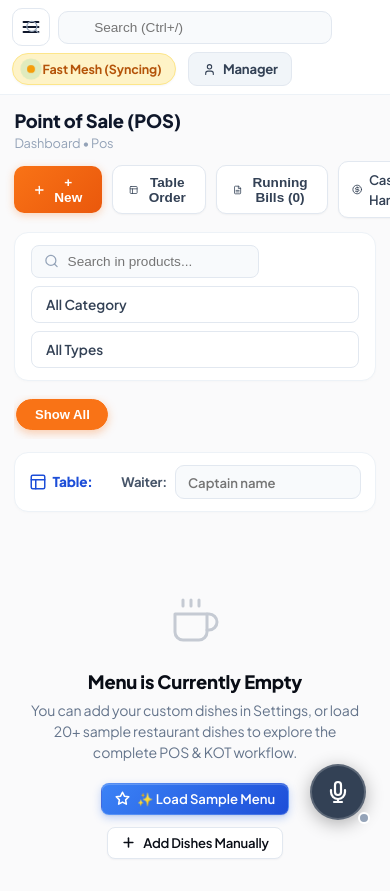
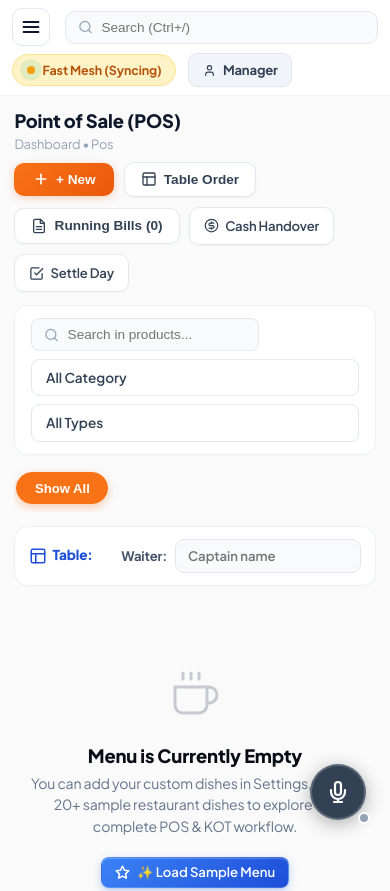
Before and after one commit to krishNitheesh/RestroKOT, a plain HTML site: page public/index.html in a window 390 px wide. Shown: the top 891 px of the page. Drawn offline with Linux system fonts and the light colour scheme; no server answers.

Commit message:
Fix mobile top-bar search overlap, category pill scrolling, and Owner Desk grid overflow

```diff
--- a/public/css/style.css
+++ b/public/css/style.css
@@ -2298,8 +2298,22 @@ body.mobile-nav-open .mobile-nav-backdrop {
     padding: 0.5rem 0.75rem;
     height: auto;
     min-height: 52px;
-    gap: 0.4rem;
+    gap: 0.45rem;
     flex-wrap: wrap;
+  }
+  .restro-search-box {
+    flex: 1 1 160px;
+    min-width: 140px;
+    max-width: none;
+  }
+  .restro-category-pills {
+    flex-wrap: nowrap !important;
+    overflow-x: auto;
+    -webkit-overflow-scrolling: touch;
+  }
+  .restro-actions-group {
+    flex-wrap: wrap;
+    width: 100%;
   }
   .restro-cart-panel {
     width: 100% !important;
--- a/public/js/ws.js
+++ b/public/js/ws.js
@@ -125,14 +125,7 @@ function initResponsiveMobileNav() {
     btn.innerHTML = `<svg width="20" height="20" viewBox="0 0 24 24" fill="none" stroke="currentColor" stroke-width="2.2" stroke-linecap="round" stroke-linejoin="round"><line x1="3" y1="6" x2="21" y2="6"/><line x1="3" y1="12" x2="21" y2="12"/><line x1="3" y1="18" x2="21" y2="18"/></svg>`;
     btn.addEventListener('click', () => document.body.classList.toggle('mobile-nav-open'));
 
-    const firstChild = topBar.firstElementChild;
-    if (firstChild) {
-      firstChild.style.display = 'flex';
-      firstChild.style.alignItems = 'center';
-      firstChild.insertBefore(btn, firstChild.firstChild);
-    } else {
-      topBar.appendChild(btn);
-    }
+    topBar.insertBefore(btn, topBar.firstChild);
   }
 
   // Close drawer when clicking any nav link on mobile
```
Also changed, not shown: public/owner.html (+2 -2 lines).
